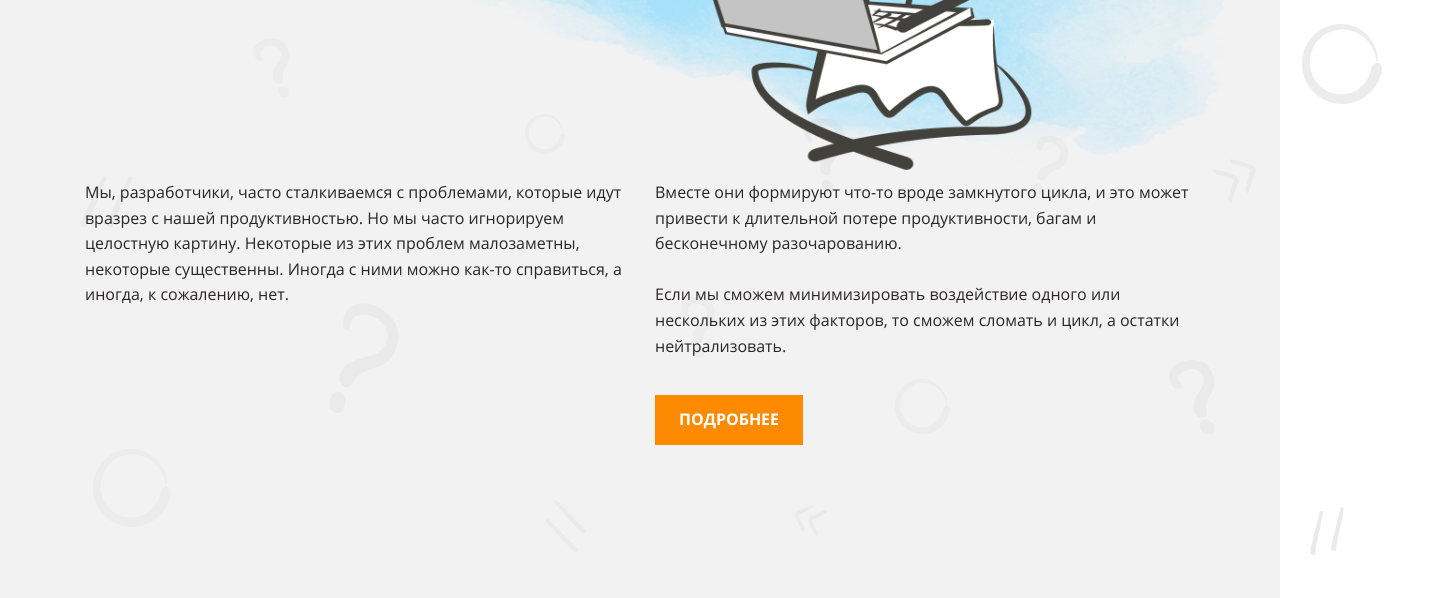
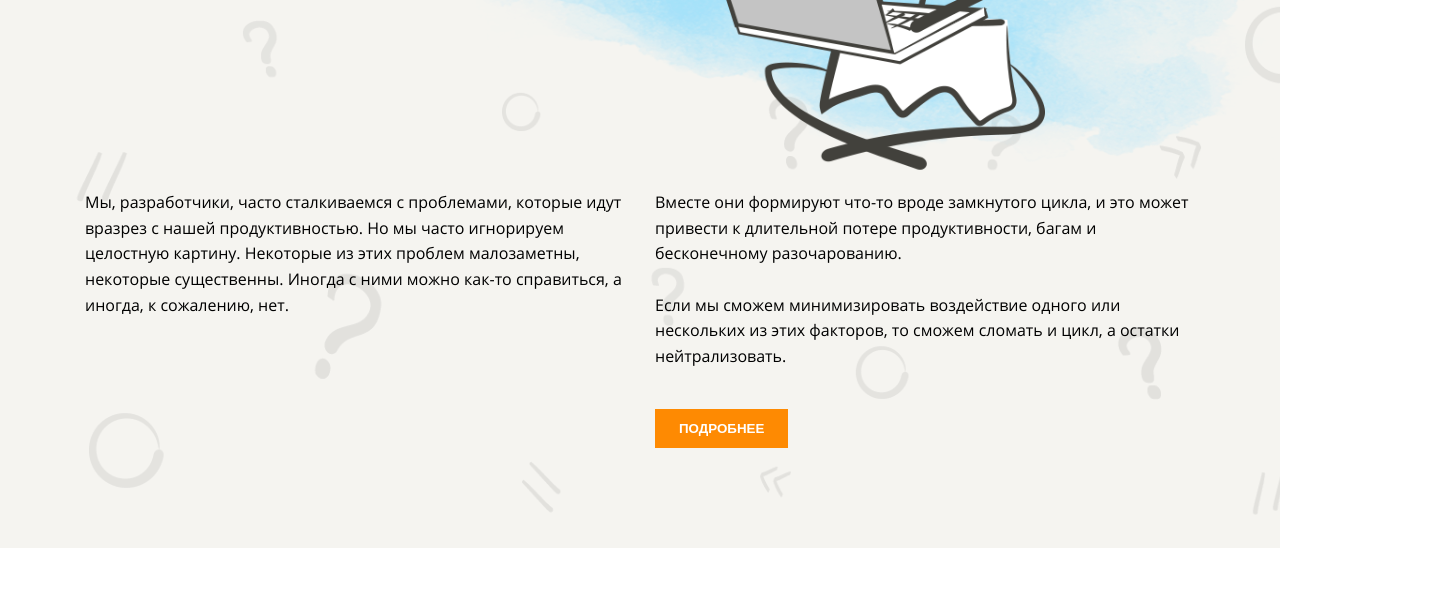
Before and after one commit to nofacez/cognitive-biases, a website: page src/index.html in a window 1280 px wide. Shown: the part 370-968 px from the top of the page, 1451 px wide, since content can reach past the window. After the commit the page ends 918 px from the top, so only its background shows below. Drawn offline with Linux system fonts and the light colour scheme.

Commit message:
reworked header section

```diff
--- a/src/index.html
+++ b/src/index.html
@@ -8,27 +8,38 @@
 
     <link rel="stylesheet" href="styles/style.css">
 </head>
-<body class="dark">
-    <header>
-        <section class="bg-primary">
-            <div class="header-content section-content">
-                <div class="header-title main-color">
-                    <h1>Когнитивные<br>искажения<br><span class="main-dark-color">в программировании</span></h1>
-                </div>
+<body>
+    <header class="header bg-primary bg-light">
+        <div class="container">
+            <div class="header-inner">
+                <h1 class="main-color">Когнитивные<br>искажения<br><span class="main-dark-color">в программировании</span></h1>
                 <img src="../assets/images/main.png" alt="header image" class="header-image">
-                <div class="text-cols-container">
+                <div class="text-cols-container header-text-margin">
                     <div class="text-content">
                         <p>Мы, разработчики, часто сталкиваемся с проблемами, которые идут вразрез с нашей продуктивностью. Но мы часто игнорируем целостную картину. Некоторые из этих проблем малозаметны, некоторые существенны. Иногда с ними можно как-то справиться, а иногда, к сожалению, нет.</p>
                     </div>
                     <div class="text-content">
-                        <p>Вместе они формируют что-то вроде замкнутого цикла, и это может привести к длительной потере продуктивности, багам и бесконечному разочарованию.</p><br>
-                        <p>Если мы сможем минимизировать воздействие одного или нескольких из этих факторов, то сможем сломать и цикл, а остатки нейтрализовать.</p>
+                        <p>Вместе они формируют что-то вроде замкнутого цикла, и это может привести к длительной потере продуктивности, багам и бесконечному разочарованию.<br><br>
+                        Если мы сможем минимизировать воздействие одного или нескольких из этих факторов, то сможем сломать и цикл, а остатки нейтрализовать.</p>
+                        <button class="header-button">
+                            <a href="#">подробнее</a>
+                        </button>
                     </div>
                 </div>
-                <a href="#" class="bg-main white header-button">ПОДРОБНЕЕ</a>
             </div>
-        </section>
+        </div>
     </header>
+    <main>
+        <!-- <section class="video-section">
+            <div class="section-content ">
+                <h1 class="video-section-title">Что же такое<br><span class="main-color">когнетивные искажения?</span></h1>
+                <p class="mb-30">Что такое когнитивные искажения. Petrovna Channel</p>
+                <div class="video-content">
+                    <iframe class="video" width="919" height="569" src="https://www.youtube.com/embed/jie9AizBqss" frameborder="0" allowfullscreen></iframe>
+                </div>
+            </div>
+        </section> -->
+    </main>
     <footer></footer>
 </body>
 </html>
--- a/src/styles/style.css
+++ b/src/styles/style.css
@@ -58,12 +58,34 @@
 	background-color: #fe8a02;
 }
 
-* {
-	margin: 0;
-	padding: 0;
+.bg-light {
+	background: #f5f4f0;
+}
+
+.bg-primary::before {
+	content: '';
+
+	position: absolute;
+	top: 0;
+
+	width: 100%;
+	height: 100%;
+
+	background: url('../../assets/images/background.png');
+	background-repeat: no-repeat;
+	background-size: cover;
+	opacity: 10%;
+}
+
+*,
+*::before,
+*::after {
+	box-sizing: border-box;
 }
 
 body {
+	margin: 0;
+
 	font: 16px/1.6em normal sans-serif;
 	font-family: 'Open Sans';
 }
@@ -71,6 +93,8 @@ body {
 h1,
 h2,
 h3 {
+	margin: 0;
+
 	font-family: 'Neucha';
 	font-weight: normal;
 	line-height: 1.2em;
@@ -85,36 +109,27 @@ h3 {
 	font-size: 34px;
 }
 
-section {
+.container {
 	display: flex;
-	flex-grow: 1;
-	justify-content: center;
+	flex-wrap: wrap;
+
+	max-width: 1110px;
+	margin: 0 auto;
 }
 
-.bg-primary::before {
-	content: url('../../assets/images/background.png');
-	position: absolute;
-	right: 0;
-	left: 0;
+/** HEADER **/
+.header {
+	position: relative;
 
-	text-align: center;
-	background: #908d8b;
-	background-repeat: no-repeat;
-	background-size: cover;
-	opacity: 10%;
+	padding: 100px 0;
 
-	z-index: -1;
+	overflow: hidden;
 }
 
-.section-content {
-	width: 1110px;
-}
+.header-inner {
+	position: relative;
 
-.header-content {
-	position: relative;
-	padding: 100px 0;
-
-	text-align: center;
+	width: 100%;
 }
 
 .header-title {
@@ -124,40 +139,62 @@ section {
 }
 
 .header-image {
-	position: relative;
+	position: absolute;
 	height: 525px;
 	top: -45px;
 	right: -270px;
-	z-index: -1;
+}
+
+.header-text-margin {
+	margin-top: 185px;
 }
 
 .text-cols-container {
-	position: absolute;
-	top: 550px;
-	padding-bottom: 40px;
+	position: relative;
 
 	display: flex;
 	justify-content: space-between;
+	align-items: flex-start;
 	width: 1110px;
+}
 
-	text-align: start;
+.text-content + .text-content {
+	margin-left: 30px;
+}
+
+.text-content + .text-content > p {
+	margin-bottom: 40px;
 }
 
 .text-content {
-	width: 540px;
+	width: 50%;
 }
 
 .header-button {
-	position: absolute;
-	top: 765px;
-	left: 570px;
 	padding: 12px 24px;
+	background-color: #fe8a02;
+	font-weight: bold;
+	text-transform: uppercase;
+	border: none;
+}
 
-	text-align: center;
-	font-weight: bold;
+a {
+	color: #fff;
 	text-decoration: none;
 }
 
 .main-sec {
 	background: red;
 }
+
+.video-section {
+	display: flex;
+	flex-wrap: wrap;
+}
+
+.video-section-title {
+	margin-bottom: 30px;
+}
+.video {
+	filter: drop-shadow(0 16px 32px rgba(0, 0, 0, 0.15));
+}
```
